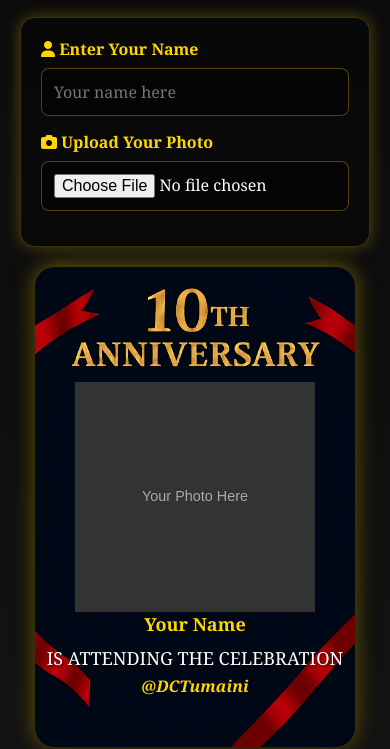
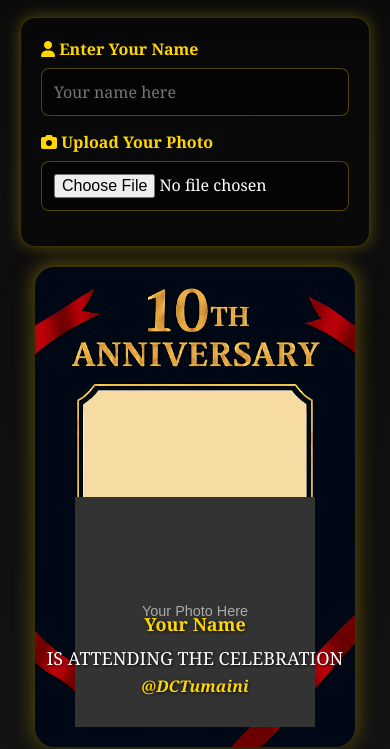
Before and after one commit to fonker001/DC_Tumaini_-10, a plain HTML site: page index.html in a window 390 px wide. Shown: the part 104-853 px from the top of the page. Drawn offline with Linux system fonts and the light colour scheme.

Commit message:
Update index.html

```diff
--- a/index.html
+++ b/index.html
@@ -219,10 +219,11 @@
 
             .user-photo {
                 position: absolute;
+                top: 160px;
                 width: 240px;
                 height: 230px;
                 top: 230px;
-                transform: translate(-50%, -50%);
+                transform: translatex(-50%);
                 object-fit: cover;     /* keeps aspect ratio, fills container */
                 object-position: center center;
             }
```
